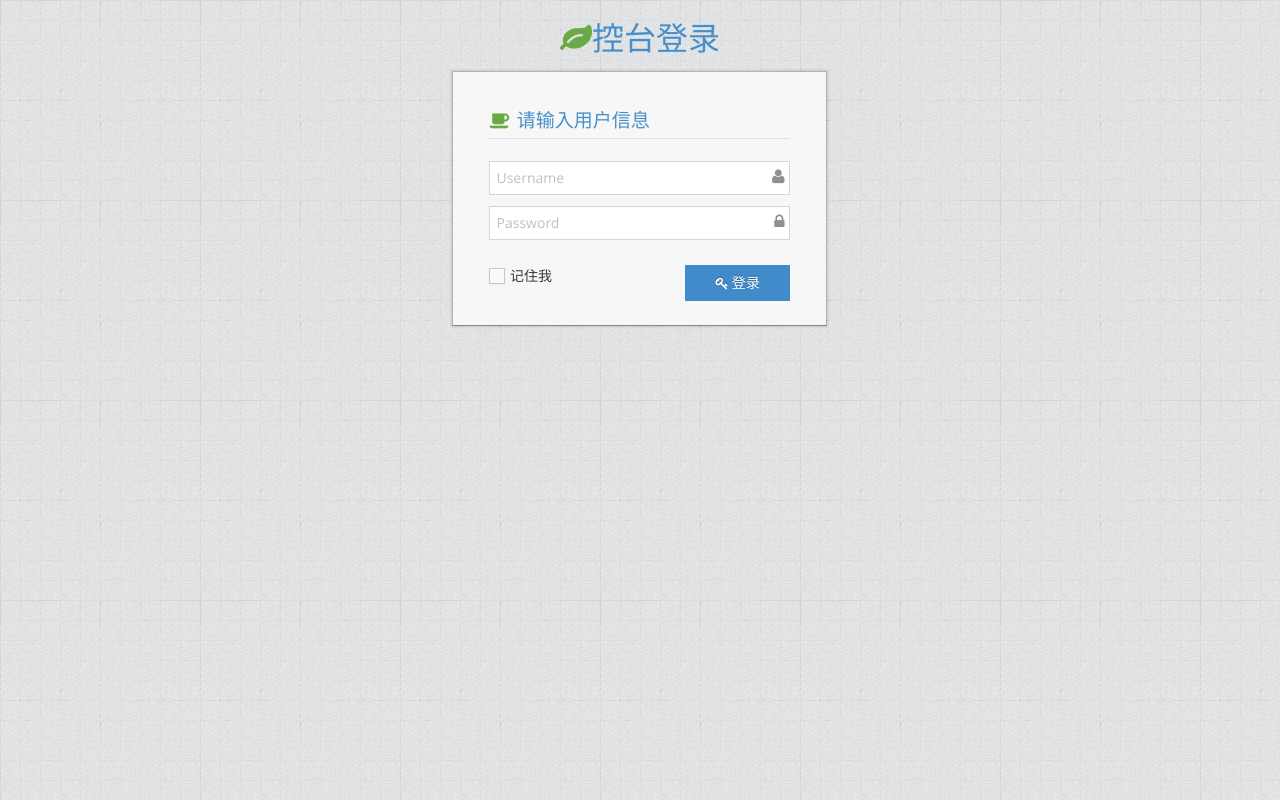
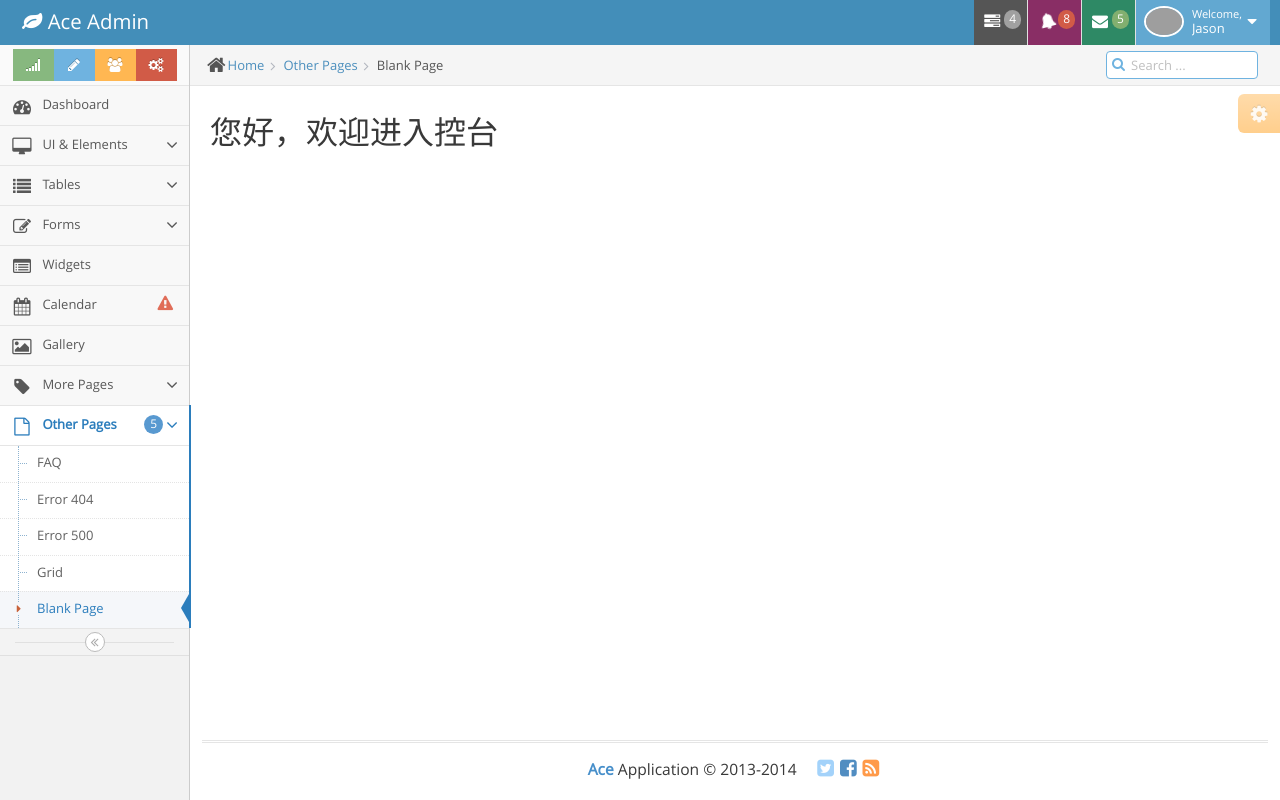
Before and after one commit to cctmor/course_git, a Vue app in the folder admin/: page /admin/welcome in a window 1280 px wide. Before the commit this address led to /login. Built offline with nearby package versions, Linux system fonts and the light colour scheme; grey boxes are pictures that could not be loaded; the HTML template or start-up script is replaced by a standard one.

Commit message:
1.增加welcome子组件，增加/admin/welcome子路由router-view和子路由配合使用 注意：子路由的配置不用“/”开头

```diff
--- a/admin/src/views/admin.vue
+++ b/admin/src/views/admin.vue
@@ -934,7 +934,7 @@
             <div class="row">
               <div class="col-xs-12">
                 <!-- PAGE CONTENT BEGINS -->
-
+                <router-view/>
                 <!-- PAGE CONTENT ENDS -->
               </div><!-- /.col -->
             </div><!-- /.row -->
--- /dev/null
+++ b/admin/src/views/admin/welcome.vue
@@ -0,0 +1,5 @@
+<template>
+  <div>
+    <h1>您好，欢迎进入控台</h1>
+  </div>
+</template>
```
Also changed, not shown: admin/src/router.js (+6 -2 lines).
